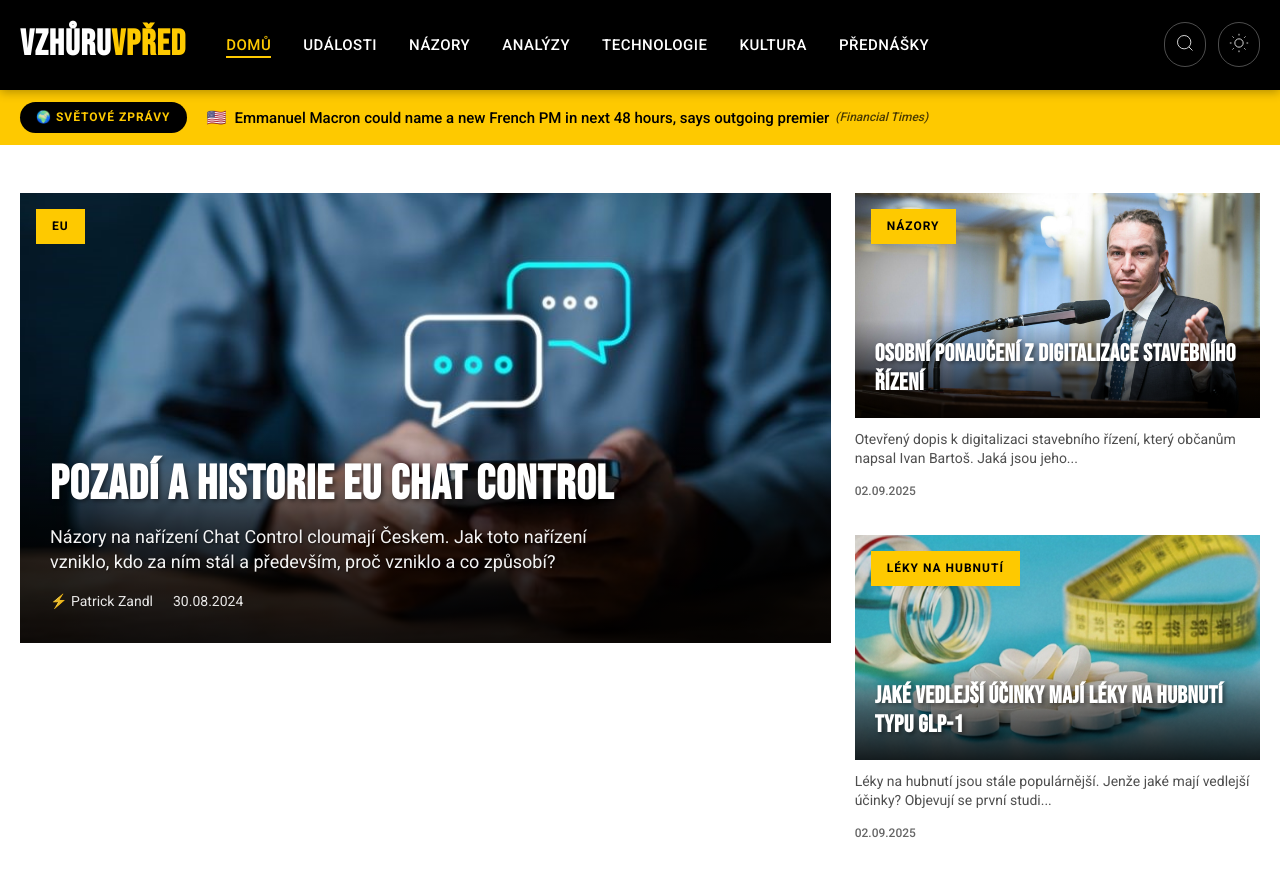
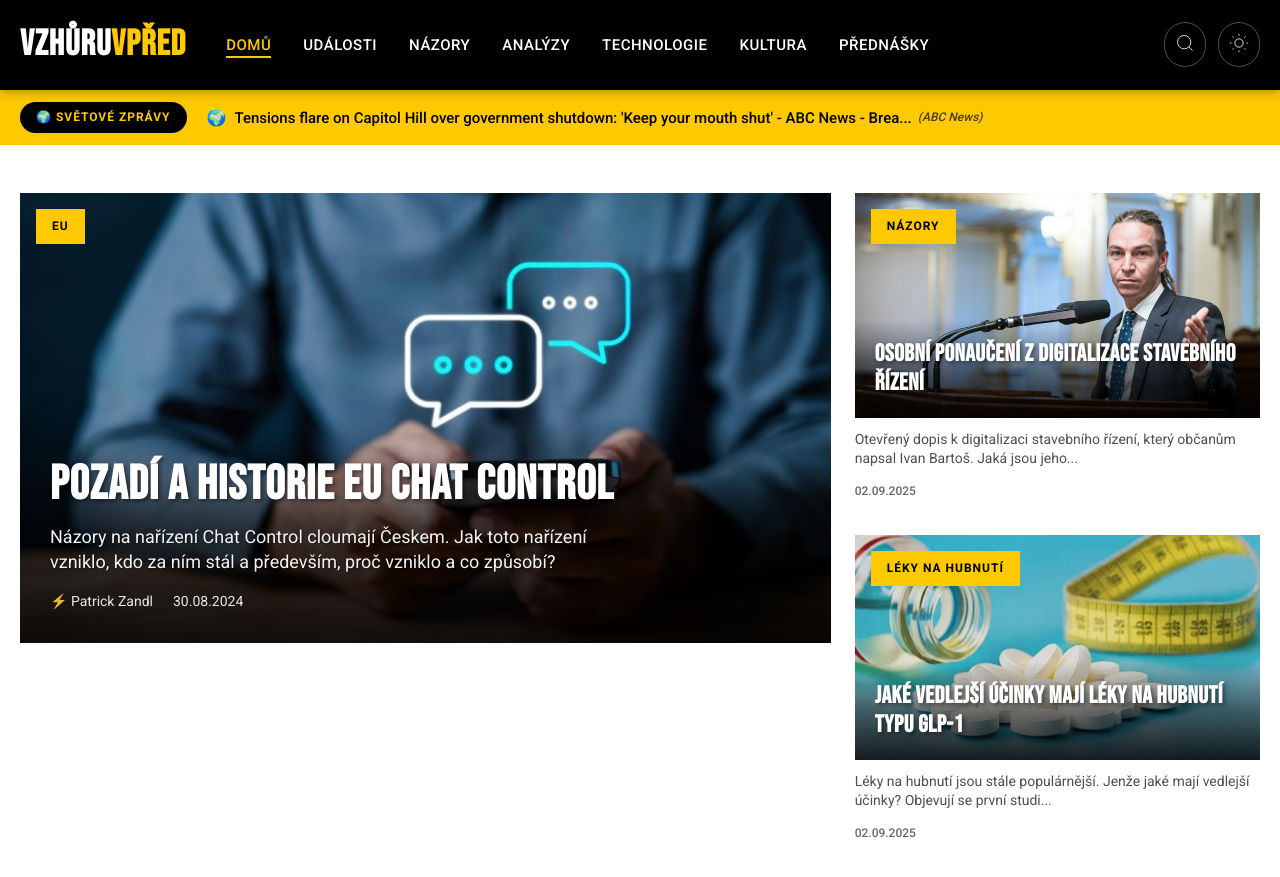
Before and after one commit to tangero/vzhuruvpred, a Jekyll site: the page built from index.html, in a window 1280 px wide and 900 px high. Shown: the top 877 px of the window. Built offline with Jekyll 4.4.1, drawn with Linux system fonts in a browser that asks for light colours; part of the change alters nothing that is shown.

Commit message:
Update world news 2025-10-09 23:18

```diff
--- a/_data/world_news.json
+++ b/_data/world_news.json
@@ -1,27 +1,93 @@
 {
-  "last_updated": "2025-10-09T22:16:29",
+  "last_updated": "2025-10-09T23:16:19",
   "articles": [
     {
       "flag": "🌍",
       "country": "global",
-      "title": "Trump says Illinois’ Pritzker and Johnson ‘should be in jail’",
-      "original_title": "Trump says Illinois’ Pritzker and Johnson ‘should be in jail’ - Politico",
-      "url": "https://www.politico.com/news/2025/10/08/trump-pritzker-johnson-jail-chicago-ice-00597670",
-      "urlToImage": "https://www.politico.com/dims4/default/resize/1200/quality/90/format/jpg?url=https%3A%2F%2Fstatic.politico.com%2F72%2Fac%2F46727fa744249b57f552c2dd3981%2Fgettyimages-2239639073-1.jpg",
-      "source": "Politico",
-      "publishedAt": "2025-10-08T19:39:41Z",
-      "description": "The rhetoric marks an intensification in Trump’s clash with Illinois leaders."
+      "title": "President Trump posts on Truth Social that Chicago Mayor Johnson, Gov. Pritzker \"should be in jail\"",
+      "original_title": "President Trump posts on Truth Social that Chicago Mayor Johnson, Gov. Pritzker \"should be in jail\" - CBS News",
+      "url": "https://www.cbsnews.com/chicago/news/president-trump-posts-johnson-pritzker-jail/",
+      "urlToImage": "https://assets1.cbsnewsstatic.com/hub/i/r/2025/10/07/e7e5f145-974a-4983-86dd-d92ca7965d3b/thumbnail/1200x630/4424cdb9120d7286d55c7196f19b517f/cbsn-fusion-trump-considers-invoking-insurrection-act-to-justify-sending-troops-to-oregon-thumbnail.jpg",
+      "source": "CBS News",
+      "publishedAt": "2025-10-08T21:45:52Z",
+      "description": "President Trump posts that Johnson, Pritzker \"should be in jail\""
+    },
+    {
+      "flag": "🌍",
+      "country": "global",
+      "title": "Tensions flare on Capitol Hill over government shutdown: 'Keep your mouth shut' - ABC News - Breaking News, Latest News and Videos",
+      "original_title": "Tensions flare on Capitol Hill over government shutdown: 'Keep your mouth shut' - ABC News - Breaking News, Latest News and Videos",
+      "url": "https://abcnews.go.com/Politics/tensions-flare-capitol-hill-government-shutdown-mouth-shut/story?id\\\\u003d126341090",
+      "urlToImage": null,
+      "source": "ABC News",
+      "publishedAt": "2025-10-08T21:35:58Z",
+      "description": ""
+    },
+    {
+      "flag": "🌍",
+      "country": "global",
+      "title": "Bank of England warns AI stock bubble rivals 2000 dotcom peak",
+      "original_title": "Bank of England warns AI stock bubble rivals 2000 dotcom peak - Ars Technica",
+      "url": "https://arstechnica.com/ai/2025/10/bank-of-england-warns-ai-stock-bubble-rivals-2000-dotcom-peak/",
+      "urlToImage": "https://cdn.arstechnica.net/wp-content/uploads/2025/10/bank_of_england-1152x648.jpg",
+      "source": "Ars Technica",
+      "publishedAt": "2025-10-08T21:18:30Z",
+      "description": "Central bank says market concentration hasn’t been this extreme in 50 years."
     },
     {
       "flag": "🇺🇸",
       "country": "us",
-      "title": "Emmanuel Macron could name a new French PM in next 48 hours, says outgoing premier",
-      "original_title": "Emmanuel Macron could name a new French PM in next 48 hours, says outgoing premier - Financial Times",
-      "url": "https://www.ft.com/content/209a36cc-1097-447c-94a6-e9f693cb84a6",
-      "urlToImage": "https://images.ft.com/v3/image/raw/https%3A%2F%2Fd1e00ek4ebabms.cloudfront.net%2Fproduction%2F162b50f0-35fa-4b11-aa17-229d23b345cd.jpg?source=next-barrier-page",
-      "source": "Financial Times",
-      "publishedAt": "2025-10-08T18:56:06Z",
-      "description": "Sébastien Lecornu says prospect of a snap parliamentary election is receding"
+      "title": "UNC exploring potential Bill Belichick ‘exit strategy’ as ‘weird’ rumors surface",
+      "original_title": "UNC exploring potential Bill Belichick ‘exit strategy’ as ‘weird’ rumors surface - New York Post",
+      "url": "https://nypost.com/2025/10/08/sports/unc-exploring-potential-bill-belichick-exit-strategy-as-weird-rumors-surface/",
+      "urlToImage": "https://nypost.com/wp-content/uploads/sites/2/2025/10/newspress-collage-r5binilux-1759959305504.jpg?quality=75&strip=all&1759944953&w=1024",
+      "source": "New York Post",
+      "publishedAt": "2025-10-08T21:16:00Z",
+      "description": "Bill Belichick’s days in Chapel Hill may already be numbered."
+    },
+    {
+      "flag": "🌍",
+      "country": "global",
+      "title": "Pope Leo urges U.S. bishops to speak about Trump's immigration crackdown after being shown migrants' letters",
+      "original_title": "Pope Leo urges U.S. bishops to speak about Trump's immigration crackdown after being shown migrants' letters - CBS News",
+      "url": "https://www.cbsnews.com/news/pope-leo-trump-immigration-crackdown-migrant-letters/",
+      "urlToImage": "https://assets1.cbsnewsstatic.com/hub/i/r/2025/10/08/71ace047-b034-46e6-8e9a-816bcb9e696f/thumbnail/1200x630/686be22e08222003ed4118d0d1d94b6d/gettyimages-2239387965.jpg",
+      "source": "CBS News",
+      "publishedAt": "2025-10-08T20:31:00Z",
+      "description": "A Texas bishop showed Pope Leo XIV a packet of letters from immigrant families \"terrorized\" by fear that they and their loved ones will be rounded up and deported."
+    },
+    {
+      "flag": "🌍",
+      "country": "global",
+      "title": "Macron to name new PM in next 48 hours - politico.eu",
+      "original_title": "Macron to name new PM in next 48 hours - politico.eu",
+      "url": "https://www.politico.eu/article/sebastien-lecornu-france-prime-minister-french-political-crisis/",
+      "urlToImage": "https://www.politico.eu/cdn-cgi/image/width=1200,height=630,fit=crop,quality=80,onerror=redirect/wp-content/uploads/2025/10/08/GettyImages-2239146930-scaled.jpg",
+      "source": "POLITICO.eu",
+      "publishedAt": "2025-10-08T19:55:00Z",
+      "description": "The Elysée’s statement comes after consultations with the current prime minister on the crisis that has engulfed France."
+    },
+    {
+      "flag": "🌍",
+      "country": "global",
+      "title": "What to do if your flight is delayed or canceled during the US government shutdown",
+      "original_title": "What to do if your flight is delayed or canceled during the US government shutdown - AP News",
+      "url": "https://apnews.com/article/government-shutdown-travel-delays-canceled-flights-38bd3f9d066b064b5f2aa248864fe13b",
+      "urlToImage": "https://dims.apnews.com/dims4/default/0948dd3/2147483647/strip/true/crop/5096x2867+0+265/resize/1440x810!/quality/90/?url=https%3A%2F%2Fassets.apnews.com%2F51%2F09%2F3a1b1707501f527e64068e2c50d8%2F5aafa6adf638468b9937656ebbd5160a",
+      "source": "Associated Press",
+      "publishedAt": "2025-10-08T19:50:00Z",
+      "description": "The federal government shutdown has entered its second week, and already shortages of air traffic controllers have strained operations and disrupted flights at some U.S. airports. The situation may we"
+    },
+    {
+      "flag": "🌍",
+      "country": "global",
+      "title": "State reports season's first flu death out of western North Carolina",
+      "original_title": "State reports season's first flu death out of western North Carolina - WRAL.com",
+      "url": "https://www.wral.com/lifestyle/health/flu-deaths-north-carolina-october-2025/",
+      "urlToImage": "https://images.wral.com/5b1e3a3b-4a8a-4488-980d-6bf5482e7d24?w=1200&h=630",
+      "source": "WRAL.com",
+      "publishedAt": "2025-10-08T19:35:50Z",
+      "description": "On Wednesday, the North Carolina Department of Health and Human Services said an adult in western North Carolina died from flu complications during the first week of October."
     },
     {
       "flag": "🌍",
@@ -57,37 +123,15 @@
       "description": "A decision is not expected to be imminent, one source said, but debate within the administration has shifted recently to more deeply exploring how and when the act might be invoked."
     },
     {
-      "flag": "🇺🇸",
-      "country": "us",
-      "title": "Last of 10 New Orleans escapees captured after nearly 5 months following standoff with Atlanta police",
-      "original_title": "Last of 10 New Orleans escapees captured after nearly 5 months following standoff with Atlanta police - CNN",
-      "url": "https://www.cnn.com/2025/10/08/us/derrick-groves-new-orleans-inmate-atlanta",
-      "urlToImage": "https://media.cnn.com/api/v1/images/stellar/prod/derrick-groves.jpg?c=16x9&q=w_800,c_fill",
-      "source": "CNN",
-      "publishedAt": "2025-10-08T18:20:14Z",
-      "description": "Derrick Groves, the last of 10 prisoners who had been on the run since escaping jail in New Orleans nearly five months ago, has been captured at a residence in Atlanta, according to the US Marshals."
-    },
-    {
       "flag": "🌍",
       "country": "global",
-      "title": "At least 14 soldiers killed as \"love triangle\" turns deadly in South Sudan, army says",
-      "original_title": "At least 14 soldiers killed as \"love triangle\" turns deadly in South Sudan, army says - CBS News",
-      "url": "https://www.cbsnews.com/news/love-triangle-soldiers-killed-south-sudan-army/",
-      "urlToImage": "https://assets2.cbsnewsstatic.com/hub/i/r/2025/10/08/67ed3f6f-2621-463e-bc4c-74dca79bf01d/thumbnail/1200x630/210009e7b82874b560a2e9629a77c745/ap25087405476012.jpg",
-      "source": "CBS News",
-      "publishedAt": "2025-10-08T17:52:20Z",
-      "description": "At least 14 soldiers were killed in South Sudan after a suspected \"love triangle\" dispute led to a shootout, the army said."
-    },
-    {
-      "flag": "🌍",
-      "country": "global",
-      "title": "Logitech will brick its $100 Pop smart home buttons on October 15",
-      "original_title": "Logitech will brick its $100 Pop smart home buttons on October 15 - Ars Technica",
-      "url": "https://arstechnica.com/gadgets/2025/10/logitech-will-brick-its-100-pop-smart-home-buttons-on-october-15/",
-      "urlToImage": "https://cdn.arstechnica.net/wp-content/uploads/2025/10/JPG_300_dpi_RGB-Pop_Family-1152x648-1759943765.jpg",
-      "source": "Ars Technica",
-      "publishedAt": "2025-10-08T17:47:39Z",
-      "description": "Logitech’s interest in the smart home has appeared to wane in recent years."
+      "title": "Zac Taylor: We’ll start Joe Flacco vs. Packers this week",
+      "original_title": "Zac Taylor: We’ll start Joe Flacco vs. Packers this week - NBC Sports",
+      "url": "https://www.nbcsports.com/nfl/profootballtalk/rumor-mill/news/zac-taylor-well-start-joe-flacco-vs-packers-this-week",
+      "urlToImage": "https://nbcsports.brightspotcdn.com/dims4/default/b66f3f9/2147483647/strip/true/crop/8030x4517+0+0/resize/1440x810!/quality/90/?url=https%3A%2F%2Fnbc-sports-production-nbc-sports.s3.us-east-1.amazonaws.com%2Fbrightspot%2F9c%2F52%2Fb09bc8ee4aec952d784a407e8221%2Fhttps-delivery-gettyimages.com%2Fdownloads%2F2236754728",
+      "source": "NBCSports.com",
+      "publishedAt": "2025-10-08T18:10:15Z",
+      "description": "It’s official: Joe Flacco will start for the Bengals on Sunday when they play the Packers."
     },
     {
       "flag": "🌍",
@@ -103,24 +147,24 @@
     {
       "flag": "🌍",
       "country": "global",
-      "title": "Dolly Parton says 'I ain't dead yet!' after sister's call for prayers sparks worry about the singer's health",
-      "original_title": "Dolly Parton says 'I ain't dead yet!' after sister's call for prayers sparks worry about the singer's health - Yahoo",
-      "url": "https://www.yahoo.com/entertainment/article/dolly-parton-says-i-aint-dead-yet-after-sisters-call-for-prayers-sparks-worry-about-the-singers-health-213416643.html",
-      "urlToImage": "https://s.yimg.com/ny/api/res/1.2/t00wpa2fpJY2IncHBO4rZg--/YXBwaWQ9aGlnaGxhbmRlcjt3PTEyMDA7aD02MzU7Y2Y9d2VicA--/https://d29szjachogqwa.cloudfront.net/videos/user-uploaded/thumb-dolly-parton-sick.jpg",
-      "source": "Yahoo Entertainment",
-      "publishedAt": "2025-10-08T17:32:23Z",
-      "description": "Freida Parton initially said that she was \"up all night praying\" for Dolly, who previously shared she had developed an infection caused by a kidney stone."
+      "title": "Dolly Parton Posts Video Saying ‘I’m Not Dying!’ Amid Health Concerns: ‘Do I Look Sick to You?’",
+      "original_title": "Dolly Parton Posts Video Saying ‘I’m Not Dying!’ Amid Health Concerns: ‘Do I Look Sick to You?’ - Variety",
+      "url": "https://variety.com/2025/music/news/dolly-parton-video-health-not-dying-1236543285/",
+      "urlToImage": "https://variety.com/wp-content/uploads/2025/03/GettyImages-2206128974-e1759943292426.jpg?w=1000&h=563&crop=1",
+      "source": "Variety",
+      "publishedAt": "2025-10-08T17:29:00Z",
+      "description": "Dolly Parton has issued a statement assuring fans that she is doing fine, after her sister's public plea for prayer for her health set off alarm bells."
     },
     {
       "flag": "🌍",
       "country": "global",
-      "title": "Speaker clashes with Dem senators over Epstein files amid shutdown",
-      "original_title": "Speaker clashes with Dem senators over Epstein files amid shutdown - Politico",
-      "url": "https://www.politico.com/live-updates/2025/10/08/congress/johnson-vs-az-senators-00598080",
-      "urlToImage": "https://www.politico.com/dims4/default/4c4dd22/2147483647/resize/1200x/quality/90/?url=https%3A%2F%2Fstatic.politico.com%2Ffd%2Fbe%2F8aecf9c6408ea3e6af46d329bccd%2Fu-s-congress-32440.jpg",
-      "source": "Politico",
-      "publishedAt": "2025-10-08T17:20:06Z",
-      "description": "Gallego accused Johnson of wanting to “cover up for pedophiles on the Epstein list.\""
+      "title": "Florida man charged with intentionally setting Pacific Palisades fire in LA",
+      "original_title": "Florida man charged with intentionally setting Pacific Palisades fire in LA - CNBC",
+      "url": "https://www.cnbc.com/2025/10/08/la-fire-pacific-palisades-jonathan-rinderknecht.html",
+      "urlToImage": "https://image.cnbcfm.com/api/v1/image/108084177-1736427817397-gettyimages-2192436605-AFP_36TD6BT.jpeg?v=1759943542&w=1920&h=1080",
+      "source": "CNBC",
+      "publishedAt": "2025-10-08T17:03:32Z",
+      "description": "The Palisades Fire in early January burned thousands of homes and killed multiple people as flames spread rapidly in heavy winds up to 100 miles per hour."
     },
     {
       "flag": "🌍",
@@ -136,35 +180,24 @@
     {
       "flag": "🌍",
       "country": "global",
-      "title": "Bengals Reportedly 'Chattered' About Multiple QB Options Before Adding Joe Flacco",
-      "original_title": "Bengals Reportedly 'Chattered' About Multiple QB Options Before Adding Joe Flacco - Sports Illustrated",
-      "url": "https://www.si.com/nfl/bengals/allbengals-insiders-plus/bengals-reportedly-chattered-about-multiple-qb-options-before-adding-joe-flacco-01k7290kvaw8",
-      "urlToImage": "https://images2.minutemediacdn.com/image/upload/c_crop,w_3922,h_2206,x_377,y_0/c_fill,w_1440,ar_16:9,f_auto,q_auto,g_auto/images/ImagnImages/mmsport/all_bengals/01k72936fb6fe6ashyps.jpg",
-      "source": "Sports Illustrated",
-      "publishedAt": "2025-10-08T16:11:53Z",
-      "description": "Cincinnati Bengals Reportedly 'Chattered' About Multiple QB Options Before Adding Joe Flacco"
+      "title": "Save Hundreds With These Desktop Deals, But You Better Do it Before Prime Day Ends",
+      "original_title": "Save Hundreds With These Desktop Deals, But You Better Do it Before Prime Day Ends - PCMag",
+      "url": "https://www.pcmag.com/news/best-desktop-deals-prime-day-oct-2025-day-2",
+      "urlToImage": "https://i.pcmag.com/imagery/articles/02SLC7tp9nOvXxKDow68ws6-1.fit_lim.size_1200x630.v1759939354.jpg",
+      "source": "PCMag.com",
+      "publishedAt": "2025-10-08T16:18:45Z",
+      "description": "Dreaming about a new desktop to replace your struggling battlestation? Amazon Prime Big Deal Days has deep discounts on PCs, from pint-sized portables to gaming dominators. Grab one before the sale en"
     },
     {
       "flag": "🌍",
       "country": "global",
-      "title": "DHS escalates fight over Zach Bryan's controversial ICE lyric",
-      "original_title": "DHS escalates fight over Zach Bryan's controversial ICE lyric - Axios",
-      "url": "https://www.axios.com/2025/10/08/zach-bryan-ice-lyric-bad-news-dhs",
-      "urlToImage": "https://images.axios.com/VWuGrGcJ-3uTS3jQQ8J3evo0izA=/0x152:3600x2177/1366x768/2025/10/08/1759934127439.jpeg",
-      "source": "Axios",
-      "publishedAt": "2025-10-08T16:09:29Z",
-      "description": "DHS and the White House have criticized and mocked Bryan over the song."
-    },
-    {
-      "flag": "🇺🇸",
-      "country": "us",
-      "title": "Democrats largely stand behind Jay Jones after violent texts",
-      "original_title": "Democrats largely stand behind Jay Jones after violent texts - The Washington Post",
-      "url": "https://www.washingtonpost.com/politics/2025/10/08/jay-jones-texts-democrats-violence-republicans/",
-      "urlToImage": "https://www.washingtonpost.com/wp-apps/imrs.php?src=https://arc-anglerfish-washpost-prod-washpost.s3.amazonaws.com/public/FNPH4N4HMDO2WI366WLBFGR2ZU.JPG&w=1440",
-      "source": "The Washington Post",
-      "publishedAt": "2025-10-08T14:33:51Z",
-      "description": "Amid concerns about political violence, some say the party risks looking hypocritical by sticking with the nominee for Virginia attorney general."
+      "title": "Jay Jones texting scandal breathes new life into GOP push in Virginia",
+      "original_title": "Jay Jones texting scandal breathes new life into GOP push in Virginia - Politico",
+      "url": "https://www.politico.com/news/2025/10/08/jones-fallout-00596731",
+      "urlToImage": "https://www.politico.com/dims4/default/resize/1200/quality/90/format/jpg?url=https%3A%2F%2Fstatic.politico.com%2F69%2Fe8%2Fee8820f044f2a5b5b6e7d8fb983b%2Fimg-9632.jpg",
+      "source": "Politico",
+      "publishedAt": "2025-10-08T15:03:01Z",
+      "description": "The fallout from the Democratic attorney general candidate's unfiltered text messages has scrambled the bellwether race."
     },
     {
       "flag": "🇺🇸",
@@ -180,28 +213,6 @@
     {
       "flag": "🌍",
       "country": "global",
-      "title": "Greetings from the Mediterranean, where dolphins swim alongside a migrant rescue ship",
-      "original_title": "Greetings from the Mediterranean, where dolphins swim alongside a migrant rescue ship - NPR",
-      "url": "https://www.npr.org/2025/10/08/nx-s1-5563880/dolphins-mediterranean-migrant-rescue-ship",
-      "urlToImage": "https://npr.brightspotcdn.com/dims3/default/strip/false/crop/3271x1840+0+0/resize/1400/quality/100/format/png/?url=http%3A%2F%2Fnpr-brightspot.s3.amazonaws.com%2F7f%2Fc6%2F5f45225f4e4ea73d3a3e123ec564%2Fscreenshot-2025-10-08-at-11-34-02-am.png",
-      "source": "NPR",
-      "publishedAt": "2025-10-08T13:51:58Z",
-      "description": "Far-Flung Postcards is a weekly series in which NPR's international team shares moments from their lives and work around the world."
-    },
-    {
-      "flag": "🌍",
-      "country": "global",
-      "title": "Selena Gomez's Kidney Donor Breaks Silence After Wedding Invitation Snub",
-      "original_title": "Selena Gomez's Kidney Donor Breaks Silence After Wedding Invitation Snub - Yahoo",
-      "url": "https://parade.com/news/selena-gomezs-kidney-donor-breaks-silence-after-wedding-invitation-snub",
-      "urlToImage": "https://s.yimg.com/ny/api/res/1.2/srv7fyEhD9.McAB2ymG1lA--/YXBwaWQ9aGlnaGxhbmRlcjt3PTEyMDA7aD02NzU7Y2Y9d2VicA--/https://media.zenfs.com/en/parade_250/6cc86d3873f28f072f9d709294d023aa",
-      "source": "Parade",
-      "publishedAt": "2025-10-08T13:25:57Z",
-      "description": "Francia Raisa shuts down rumors of a feud with Selena Gomez after missing her wedding to Benny Blanco."
-    },
-    {
-      "flag": "🌍",
-      "country": "global",
       "title": "Our favorite batteries and chargers are on sale for October Prime Day",
       "original_title": "Our favorite batteries and chargers are on sale for October Prime Day - The Verge",
       "url": "https://www.theverge.com/tech/788318/amazon-october-prime-day-chargers-power-banks-batteries-deal-sale-2025",
@@ -213,13 +224,13 @@
     {
       "flag": "🌍",
       "country": "global",
-      "title": "How flights are impacted by the government shutdown. And, James Comey's arraignment",
-      "original_title": "How flights are impacted by the government shutdown. And, James Comey's arraignment - NPR",
-      "url": "https://www.npr.org/2025/10/08/g-s1-92465/up-first-newsletter-government-shutdown-air-traffic-control-james-comey",
-      "urlToImage": "https://npr.brightspotcdn.com/dims3/default/strip/false/crop/5514x3102+0+287/resize/1400/quality/100/format/jpeg/?url=http%3A%2F%2Fnpr-brightspot.s3.amazonaws.com%2Ff9%2F2f%2F0dc5553b4077a77f717388ea26e0%2Fgettyimages-2239322340.jpg",
-      "source": "NPR",
-      "publishedAt": "2025-10-08T11:23:05Z",
-      "description": "Air traffic controllers are facing a staffing shortage and the government shutdown is making it worse. And, former FBI Director James Comey appears in court today to face felony charges."
+      "title": "With the Texas National Guard now in Illinois, here’s what you need to know about the unit",
+      "original_title": "With the Texas National Guard now in Illinois, here’s what you need to know about the unit - The Texas Tribune",
+      "url": "https://www.texastribune.org/2025/10/08/texas-national-guard-abbott-deployment-chicago/",
+      "urlToImage": "https://thumbnails.texastribune.org/FhGEcI_CgVzgrvgLPnfdXvvAC0A=/1200x630/filters:quality(95):focal(0x0:3000x2000)/static.texastribune.org/media/files/314c11871a4da944d8de0b735d12905a/2025-10-07T104520Z_RTRMADP_3_ZUMA.jpg",
+      "source": "The Texas Tribune",
+      "publishedAt": "2025-10-08T10:00:00Z",
+      "description": "The Texas National Guard, no stranger to being deployed for immigration enforcement, is in the Midwest to “safeguard” ICE officers."
     },
     {
       "flag": "🌍",
@@ -231,17 +242,6 @@
       "source": "IFLScience",
       "publishedAt": "2025-10-08T09:39:46Z",
       "description": "3I/ATLAS may not have had a close encounter in 10 million years, before it approached our Solar System."
-    },
-    {
-      "flag": "🌍",
-      "country": "global",
-      "title": "Gold's rally signals investors' eroding trust in the U.S.",
-      "original_title": "Gold's rally signals investors' eroding trust in the U.S. - Axios",
-      "url": "https://www.axios.com/2025/10/08/gold-dollar-rally-trade",
-      "urlToImage": "https://images.axios.com/4ihRR4ShCFf7EogT9bxU5_TeB9Q=/0x0:1600x900/1366x768/2025/10/07/1759872198801.png",
-      "source": "Axios",
-      "publishedAt": "2025-10-08T09:31:30Z",
-      "description": "Investors are seeking to diversify from dollar-denominated assets."
     },
     {
       "flag": "🌍",
@@ -268,6 +268,17 @@
     {
       "flag": "🌍",
       "country": "global",
+      "title": "LeBron James' Hennessy ad stunt generates buzz, but raises eyebrows among branding experts",
+      "original_title": "LeBron James' Hennessy ad stunt generates buzz, but raises eyebrows among branding experts - Business Insider",
+      "url": "https://www.businessinsider.com/lebron-james-hennessy-ad-stunt-buzz-fan-frustration-brand-experts-2025-10",
+      "urlToImage": "https://i.insider.com/68e56c695dbc4fd10daa5eb0?width=1080&format=jpeg",
+      "source": "Business Insider",
+      "publishedAt": "2025-10-07T20:19:00Z",
+      "description": "LeBron James' new marketing campaign with Hennessy frustrated some fans and branding experts, but others say it effectively generated buzz."
+    },
+    {
+      "flag": "🌍",
+      "country": "global",
       "title": "Fatty liver disease risk linked to both sugary and diet drinks - upi.com",
       "original_title": "Fatty liver disease risk linked to both sugary and diet drinks - upi.com",
       "url": "https://www.upi.com",
@@ -277,15 +288,15 @@
       "description": "Researchers released a study suggesting both sugary drinks and diet sodas are associated with a higher risk of consumers developing fatty liver disease."
     },
     {
-      "flag": "🌍",
-      "country": "global",
-      "title": "Babies take a lesson from soldiers in the war against malaria",
-      "original_title": "Babies take a lesson from soldiers in the war against malaria - NPR",
-      "url": "https://www.npr.org/sections/goats-and-soda/2025/10/07/g-s1-91950/malaria-babies-bed-net-baby-carrier",
-      "urlToImage": "https://npr.brightspotcdn.com/dims3/default/strip/false/crop/5100x2869+0+266/resize/1400/quality/100/format/jpeg/?url=http%3A%2F%2Fnpr-brightspot.s3.amazonaws.com%2F36%2F8f%2Ff715e166419092950c23b1e96540%2Fbay-malaria-carrier-1.jpg",
-      "source": "NPR",
-      "publishedAt": "2025-10-07T11:41:03Z",
-      "description": "Inspired by a military strategy to ward off disease-carrying mosquitoes, researchers see if the technique will help cut malaria infections in little ones."
+      "flag": "🇫🇷",
+      "country": "fr",
+      "title": "Galaxy Z Flip 7 and Fold 7 just got their biggest discounts yet in the USA",
+      "original_title": "Galaxy Z Flip 7 and Fold 7 just got their biggest discounts yet in the USA - SamMobile",
+      "url": "https://www.sammobile.com/news/galaxy-z-flip-fold-7-biggest-discounts-in-the-usa/",
+      "urlToImage": "https://www.sammobile.com/wp-content/uploads/2025/07/Galaxy-Z-Flip-7-and-Fold-7-1200x675.jpg",
+      "source": "SamMobile",
+      "publishedAt": "2025-10-07T13:25:00Z",
+      "description": "Samsung USA has launched what might be the best Galaxy Z Flip 7 and Galaxy Z Fold 7 deals to date. Not only can you save a good chunk of cash without a trade-in, but you can also buy the phones with a"
     },
     {
       "flag": "🌍",
```
